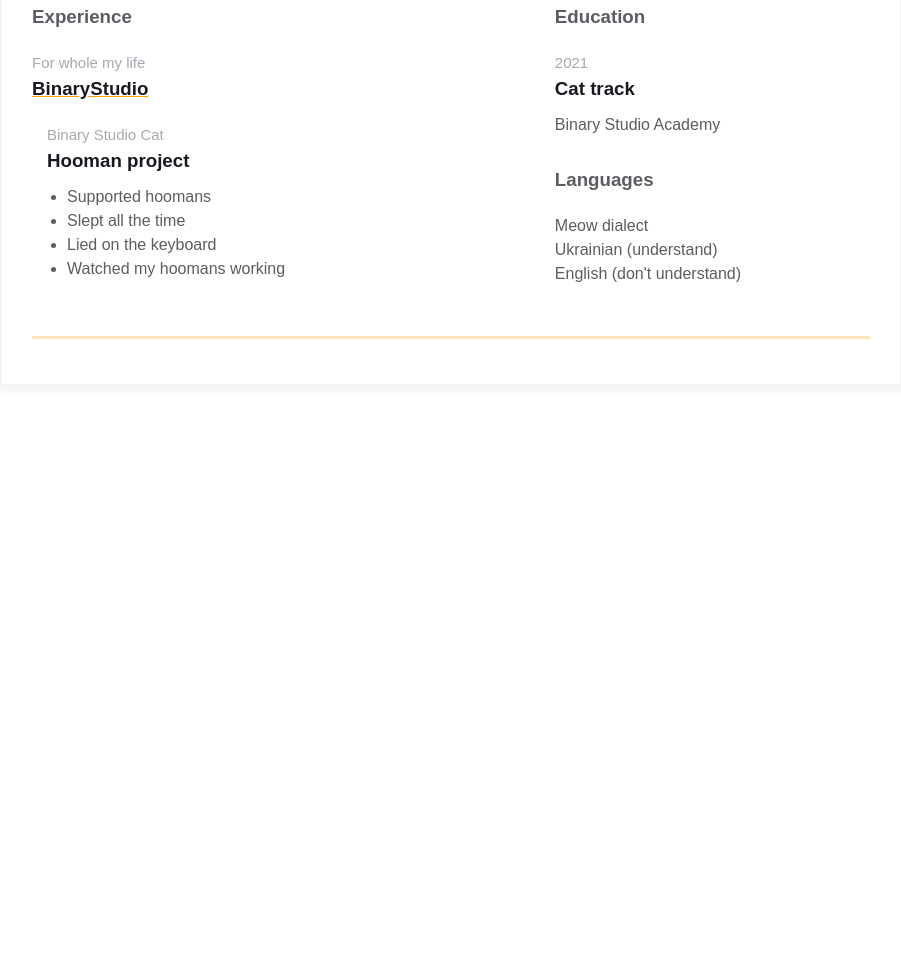
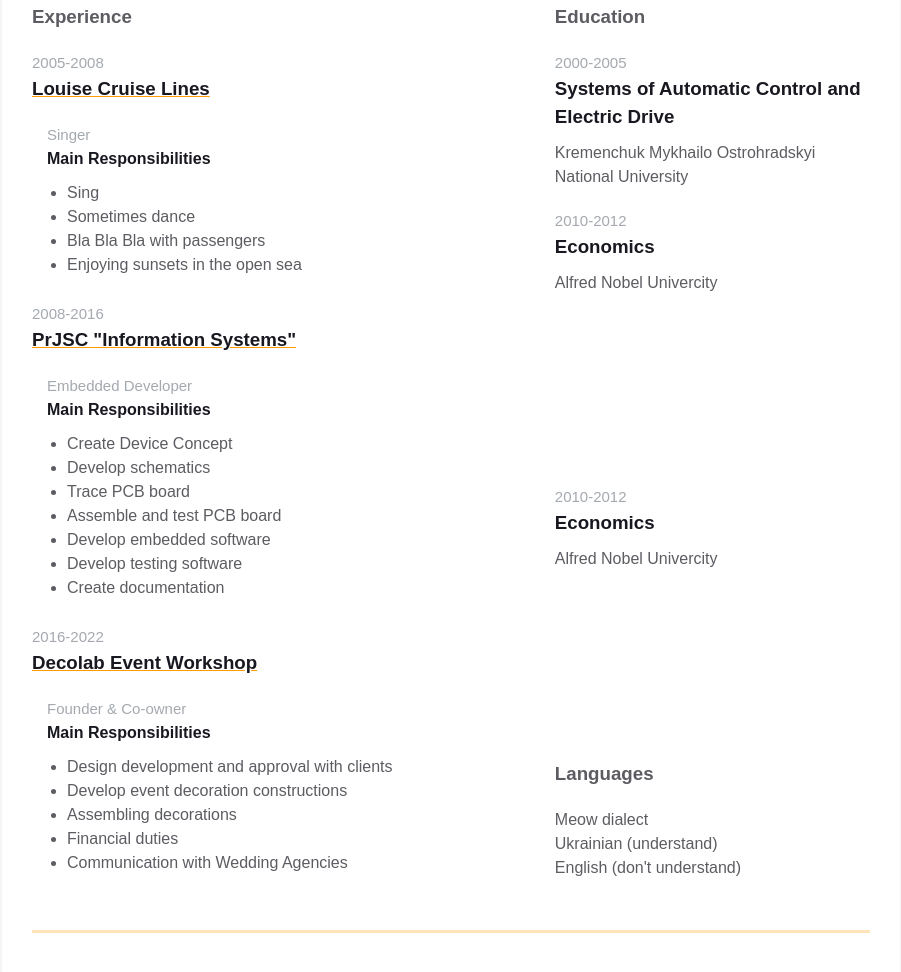
Before and after one commit to vbazhynov/homepage, a plain HTML site: page index.html in a window 1280 px wide. Shown: the part 632-1604 px from the top of the page, without its empty margins (189-1090 px from the left). Before the commit the page ends 1067 px from the top, so only its background shows below. Drawn offline with Linux system fonts and the light colour scheme.

Commit message:
Add Experience and education info, change avatar pic

```diff
--- a/index.html
+++ b/index.html
@@ -126,25 +126,76 @@
                   <div class="experiences__company">
                     <div class="experiences__company-header">
                       <span class="experiences__company-header-durability"
-                        >For whole my life</span
+                        >2005-2008</span
                       >
                       <h3 class="experiences__company-header-name">
-                        BinaryStudio
+                        Louise Cruise Lines
                       </h3>
                     </div>
                   </div>
                   <div class="experiences__company-project">
                     <span class="experiences__company-project-role"
-                      >Binary Studio Cat</span
+                      >Singer</span
                     >
-                    <h3 class="experiences__company-project-name">
-                      Hooman project
-                    </h3>
+                    <h4 class="experiences__company-project-name">
+                      Main Responsibilities
+                    </h4>
                     <ul class="experiences__company-project-responsibilities">
-                      <li>Supported hoomans</li>
-                      <li>Slept all the time</li>
-                      <li>Lied on the keyboard</li>
-                      <li>Watched my hoomans working</li>
+                      <li>Sing</li>
+                      <li>Sometimes dance</li>
+                      <li>Bla Bla Bla with passengers</li>
+                      <li>Enjoying sunsets in the open sea</li>
+                    </ul>
+                  </div>
+                  <div class="experiences__company">
+                    <div class="experiences__company-header">
+                      <span class="experiences__company-header-durability"
+                        >2008-2016</span
+                      >
+                      <h3 class="experiences__company-header-name">
+                        PrJSC "Information Systems"
+                      </h3>
+                    </div>
+                  </div>
+                  <div class="experiences__company-project">
+                    <span class="experiences__company-project-role"
+                      >Embedded Developer</span
+                    >
+                    <h4 class="experiences__company-project-name">
+                      Main Responsibilities
+                    </h4>
+                    <ul class="experiences__company-project-responsibilities">
+                      <li>Create Device Concept</li>
+                      <li>Develop schematics</li>
+                      <li>Trace PCB board</li>
+                      <li>Assemble and test PCB board</li>
+                      <li>Develop embedded software</li>
+                      <li>Develop testing software</li>
+                      <li>Create documentation</li>
+                    </ul>
+                  </div>
+                  <div class="experiences__company">
+                    <div class="experiences__company-header">
+                      <span class="experiences__company-header-durability"
+                        >2016-2022</span>
+                      <h3 class="experiences__company-header-name">
+                        Decolab Event Workshop
+                      </h3>
+                    </div>
+                  </div>
+                  <div class="experiences__company-project">
+                    <span class="experiences__company-project-role"
+                      >Founder & Co-owner</span
+                    >
+                    <h4 class="experiences__company-project-name">
+                      Main Responsibilities
+                    </h4>
+                    <ul class="experiences__company-project-responsibilities">
+                      <li>Design development and approval with clients</li>
+                      <li>Develop event decoration constructions </li>
+                      <li>Assembling decorations</li>
+                      <li>Financial duties</li>
+                      <li>Communication with Wedding Agencies</li>
                     </ul>
                   </div>
                 </div>
@@ -153,10 +204,22 @@
                     <div class="additional-info__education">
                         <h3 class="additional-info__education-header">Education</h3>
                         <div class="additional-info__education-university">
-                          <span class="additional-info__education-university-durability">2021</span>
-                          <h3 class="additional-info__education-university-speciality">Cat track</h3>
-                          <p class="additional-info__education-university-name">Binary Studio Academy</p>
+                          <span class="additional-info__education-university-durability">2000-2005</span>
+                          <h3 class="additional-info__education-university-speciality">Systems of Automatic Control and Electric Drive</h3>
+                          <p class="additional-info__education-university-name">Kremenchuk Mykhailo Ostrohradskyi National University</p>
                         </div>
+                        <div class="additional-info__education-university">
+                            <span class="additional-info__education-university-durability">2010-2012</span>
+                            <h3 class="additional-info__education-university-speciality">Economics</h3>
+                            <p class="additional-info__education-university-name">Alfred Nobel Univercity</p>
+                          </div>
+                      </div>
+                      <div class="additional-info__education">
+                        <div class="additional-info__education-university">
+                            <span class="additional-info__education-university-durability">2010-2012</span>
+                            <h3 class="additional-info__education-university-speciality">Economics</h3>
+                            <p class="additional-info__education-university-name">Alfred Nobel Univercity</p>
+                          </div>
                       </div>
                       <div class="additional-info__languages">
                         <h3 class="additional-info__languages-header">Languages</h3>
--- a/styles.css
+++ b/styles.css
@@ -228,6 +228,9 @@
   margin-bottom: 20px;
 }
 
+.additional-info__education-university {
+  margin-bottom: 20px;
+}
 .additional-info__education-university-durability {
   color: var(--durability-text-color);
   text-align: left;
```
Also changed, not shown: assets/avatar.jpg.
